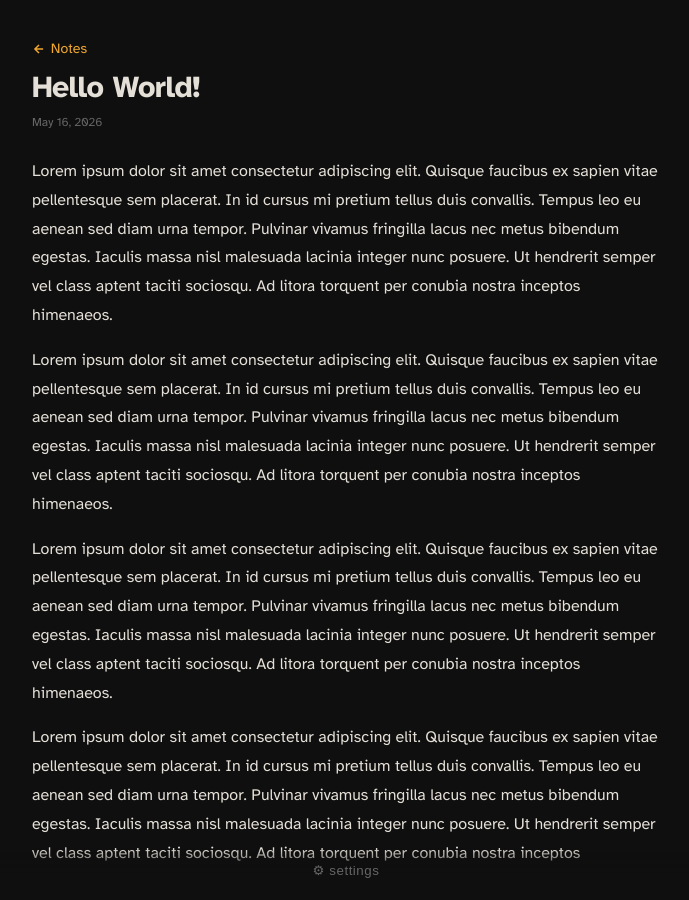
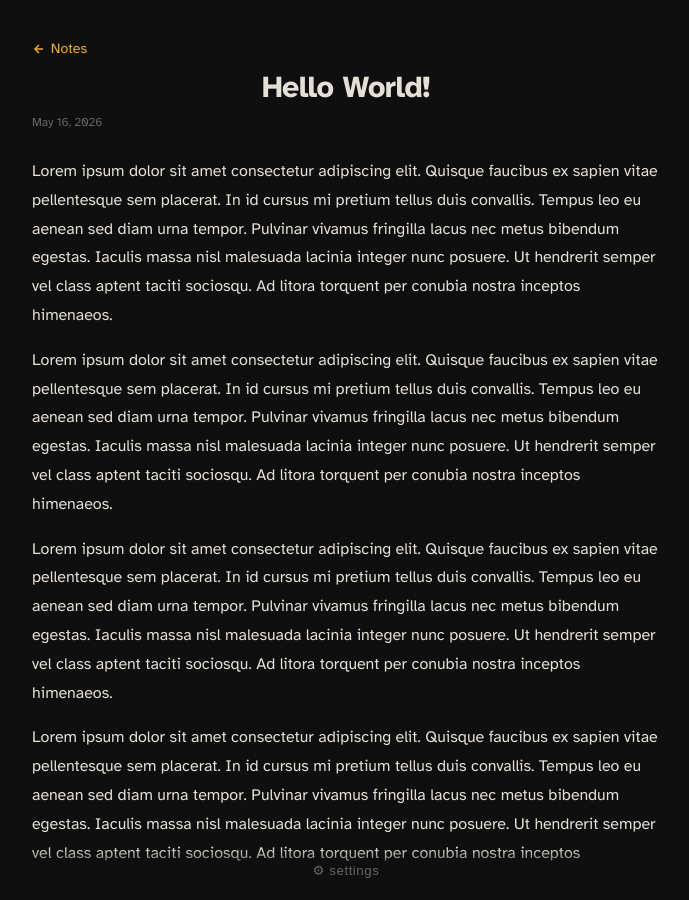
Before and after one commit to samar1h/notes, a Jekyll site: the page built from _posts/2026-05-16-hellow.md, in a window 1280 px wide and 900 px high. Shown: the whole window, without its empty margins (294-983 px from the left). Built offline with Jekyll 4.4.1, drawn with Linux system fonts in a browser that asks for light colours.

Commit message:
Update note.html

```diff
--- a/_layouts/note.html
+++ b/_layouts/note.html
@@ -10,7 +10,7 @@ layout: base
 </nav>
 
 <article>
-  <h1 class="note-title">{{ page.title }}</h1>
+  <center><h1 class="note-title">{{ page.title }}</h1></center>
   <div class="note-meta">
     <span>{{ page.date | date: "%B %-d, %Y" }}</span>
     {% for tag in page.tags %}
```
